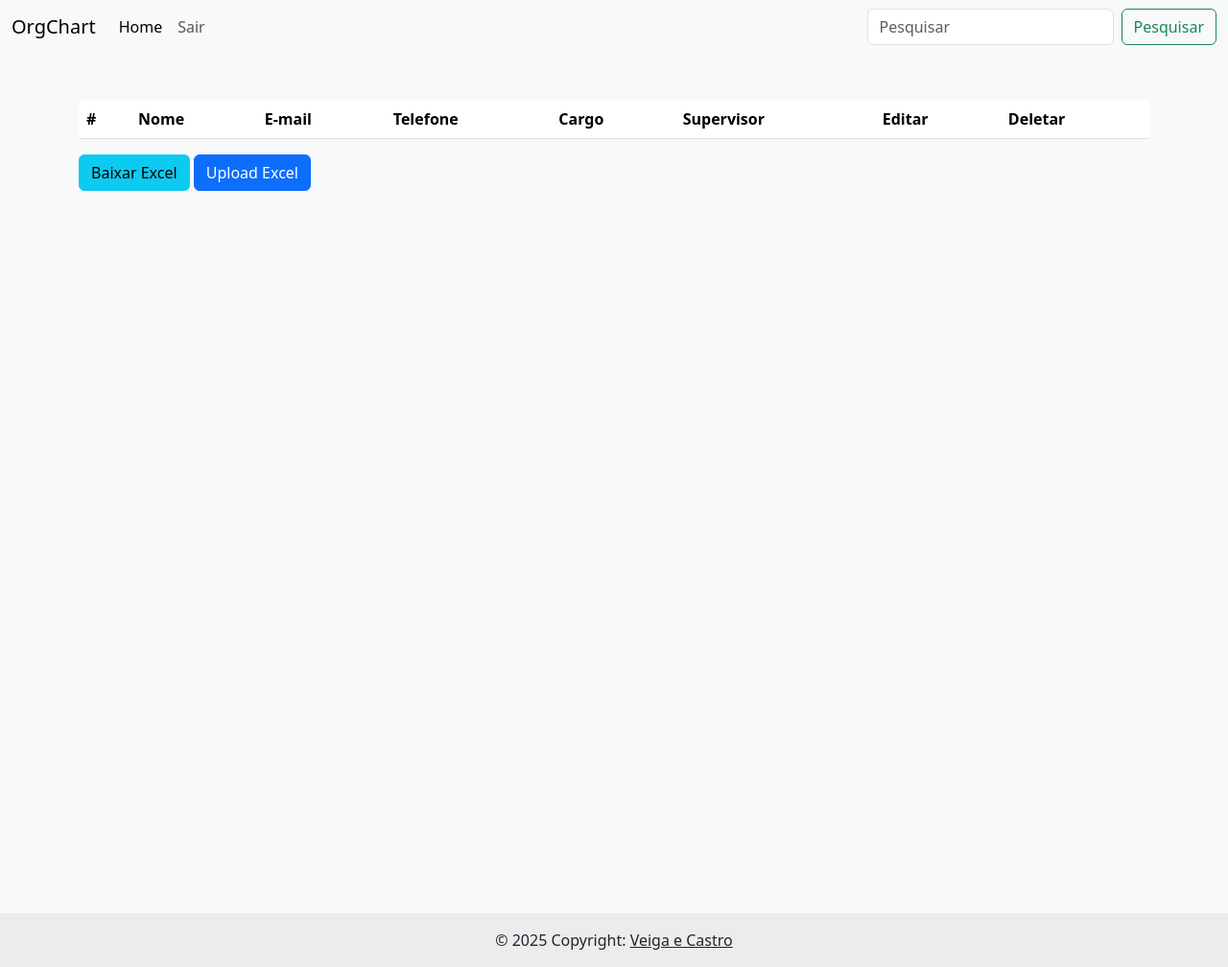
After one commit to JhonLoll/JS-OrgChart, a Django app: page /listemployee/upload_excel in a window 1280 px wide. The commit adds this page. Shown: the whole page at 96% size. Run offline with Django 5.2, Linux system fonts and the light colour scheme; lists and menus that the app fills with data are empty.

Commit message:
chart funcionando, form de add funcionando, tentando integrar com Excel

```diff
--- a/OrgChart/urls.py
+++ b/OrgChart/urls.py
@@ -19,5 +19,5 @@ from django.urls import include, path
 
 urlpatterns = [
     path('admin/', admin.site.urls),
-    path('chart/', include('chart.urls'))
+    path('', include('chart.urls'))
 ]
--- a/chart/admin.py
+++ b/chart/admin.py
@@ -1,7 +1,8 @@
 from django.contrib import admin
 
-from chart.models import Colaborador, User
+from chart.models import Cargo, Colaborador, User
 
 # Register your models here.
 admin.site.register(User)
 admin.site.register(Colaborador)
+admin.site.register(Cargo)
--- a/chart/static/scripts/script.js
+++ b/chart/static/scripts/script.js
@@ -0,0 +1,17 @@
+function toggleInputCargo(){
+    const cargoSelect = document.getElementById('cargo');
+    const newCargoContainer = document.getElementById('new_cargo');
+
+    if (cargoSelect.value === 'new') {
+      newCargoContainer.style.display = 'block';
+    } else {
+      newCargoContainer.style.display = 'none';
+    }
+  }
+
+// Executar a função no carregamento da página para configurar o estado inicial
+document.addEventListener('DOMContentLoaded', toggleInputCargo);
+
+function popupMessage(message){
+    alert(message);
+}
--- /dev/null
+++ b/chart/static/styles/list.css
@@ -0,0 +1,8 @@
+.list-container{
+    width: 100%;
+    height: 100vh;
+    /* display: flex;
+    flex-direction: column;
+    align-items: center;
+    justify-content: center; */
+}
--- /dev/null
+++ b/chart/templates/list_employee.html
@@ -0,0 +1,142 @@
+<!DOCTYPE html>
+{% load static %}
+<html lang="en">
+<head>
+    <meta charset="UTF-8">
+    <meta name="viewport" content="width=device-width, initial-scale=1.0">
+
+    {% comment %} CSS {% endcomment %}
+    <link href="https://cdn.jsdelivr.net/npm/bootstrap@5.3.5/dist/css/bootstrap.min.css" rel="stylesheet" integrity="sha384-SgOJa3DmI69IUzQ2PVdRZhwQ+dy64/BUtbMJw1MZ8t5HZApcHrRKUc4W0kG879m7" crossorigin="anonymous">
+    <link rel="stylesheet" href="{% static 'styles/list.css' %}">
+
+    <title>Listar Colaborador</title>
+</head>
+<body class="bg-light">
+    <div class="navbar-orgchart">
+        <nav class="navbar navbar-expand-lg navbar-light bg-light">
+            <div class="container-fluid">
+            <a class="navbar-brand" href="#">OrgChart</a>
+            {% comment %} <form class="d-flex">
+                <input class="form-control me-2" type="search" placeholder="Search" aria-label="Search">
+                <button class="btn btn-outline-success" type="submit">Search</button>
+            </form> {% endcomment %}
+            <button class="navbar-toggler" type="button" data-bs-toggle="collapse" data-bs-target="#navbarSupportedContent" aria-controls="navbarSupportedContent" aria-expanded="false" aria-label="Toggle navigation">
+                <span class="navbar-toggler-icon"></span>
+            </button>
+            <div class="collapse navbar-collapse" id="navbarSupportedContent">
+                <ul class="navbar-nav me-auto mb-2 mb-lg-0">
+                <li class="nav-item">
+                    <a class="nav-link active" aria-current="page" href="{% url 'index' %}">Home</a>
+                </li>
+                {% if user.is_staff %}
+                    <li class="nav-item dropdown">
+                    <a class="nav-link dropdown-toggle" href="#" id="navbarDropdown" role="button" data-bs-toggle="dropdown" aria-expanded="false">
+                        Admin
+                    </a>
+                    <ul class="dropdown-menu" aria-labelledby="navbarDropdown">
+                        <li><a class="dropdown-item" href="{% url 'register_employee' %}">Cadastrar Colaborador</a></li>
+                        <li><a class="dropdown-item" href="{% url 'list_employee' %}">Listar Colaborador</a></li>
+                    </ul>
+                    </li>
+                {% endif %}
+                <li class="nav-item">
+                    <a class="nav-link" href="{% url 'logout' %}" tabindex="-1">Sair</a>
+                </li>
+                </ul>
+                <form class="d-flex">
+                    <input class="form-control me-2" type="search" placeholder="Pesquisar" aria-label="Pesquisar">
+                    <button class="btn btn-outline-success" type="submit">Pesquisar</button>
+                </form>
+            </div>
+            </div>
+        </nav>
+    </div>
+    <div class="container mt-5 list-container">
+        <table class="table">
+            <thead>
+                <tr>
+                <th scope="col">#</th>
+                <th scope="col">Nome</th>
+                <th scope="col">E-mail</th>
+                <th scope="col">Telefone</th>
+                <th scope="col">Cargo</th>
+                <th scope="col">Supervisor</th>
+                <th scope="col">Editar</th>
+                <th scope="col">Deletar</th>
+                </tr>
+            </thead>
+            <tbody class="table-group-divider">
+                {% for employee in employees %}
+                <tr>
+                    <th scope="row">{{ employee.id }}</th>
+                    <td>{{ employee.nome }}</td>
+                    <td>{{ employee.email }}</td>
+                    <td>{{ employee.telefone }}</td>
+                    <td>{{ employee.cargo }}</td>
+                    <td>{{ employee.supervisor }}</td>
+                    <td><a href="{% url 'edit_employee' employee.id %}">Editar</a></td>
+                    <td><a href="{% url 'delete_employee' employee.id %}">Deletar</a></td>
+                </tr>
+                {% endfor %}
+            </tbody>
+        </table>
+        {% comment %} Botão para baixar os dados em excel {% endcomment %}
+        <a href="{% url 'view_download_excel' %}" class="btn btn-info">Baixar Excel</a>
+
+        {% comment %} Abre opção para subir arquivo excel {% endcomment %}
+        <button type="button" data-bs-toggle="modal" data-bs-target="#uploadModal" class="btn btn-primary">Upload Excel</button>
+
+        {% comment %} Exibe a mensagem de erro ou sucesso {% endcomment %}
+        {% if error %}
+            <script>
+                alert("error");
+            </script>
+        {% endif %}
+
+        {% if sucess %}
+            <script>
+                alert("sucess");
+            </script>
+        {% endif %}
+
+        <!-- Modal -->
+        <div class="modal fade" id="uploadModal" tabindex="-1" aria-labelledby="uploadModalLabel" aria-hidden="true">
+            <div class="modal-dialog">
+                <div class="modal-content">
+                    <div class="modal-header">
+                        <h5 class="modal-title" id="uploadModalLabel">Upload de Arquivo Excel</h5>
+                        <button type="button" class="btn-close" data-bs-dismiss="modal" aria-label="Close"></button>
+                    </div>
+                    <div class="modal-body">
+                        <form method="post" enctype="multipart/form-data" action="{% url 'view_upload_excel' %}">
+                            {% csrf_token %}
+                            <div class="mb-3">
+                                <label for="excelFile" class="form-label">Selecione o arquivo Excel</label>
+                                <input type="file" class="form-control" id="excelFile" name="excel_file" accept=".xlsx,.xls">
+                            </div>
+                            <button type="submit" class="btn btn-primary">Enviar</button>
+                        </form>
+                    </div>
+                </div>
+            </div>
+        </div>
+
+    </div>
+
+    <footer class="bg-body-tertiary text-center">
+        <!-- Grid container -->
+        <div class="container p-4"></div>
+        <!-- Grid container -->
+
+        <!-- Copyright -->
+        <div class="text-center p-3" style="background-color: rgba(0, 0, 0, 0.05);">
+          © 2025 Copyright:
+          <a class="text-body" href="">Veiga e Castro</a>
+        </div>
+        <!-- Copyright -->
+    </footer>
+    {% comment %} JS {% endcomment %}
+    <script src="https://cdn.jsdelivr.net/npm/bootstrap@5.3.5/dist/js/bootstrap.bundle.min.js" integrity="sha384-k6d4wzSIapyDyv1kpU366/PK5hCdSbCRGRCMv+eplOQJWyd1fbcAu9OCUj5zNLiq" crossorigin="anonymous"></script>
+    <script src="{% static "scripts/script.js" %}"></script>
+</body>
+</html>
--- a/chart/templates/orgchart.html
+++ b/chart/templates/orgchart.html
@@ -62,9 +62,13 @@
       <div id="tree"></div>
 
       <script>
+        OrgChart.SEARCH_PLACEHOLDER = "Pesquisar Colaborador";
         const chart = new OrgChart(document.getElementById("tree"), {
             template: "ula",
             enableSearch: true,
+            editForm: {
+                readOnly: true,
+            },
             nodeBinding: {
                 field_0: "name",
                 field_1: "title",
@@ -78,7 +82,7 @@
         });
       </script>
     </div>
-    <footer class="bg-body-tertiary text-center fixed-bottom">
+    <footer class="bg-body-tertiary text-center text-body-secondary">
       <!-- Grid container -->
       <div class="container p-4"></div>
       <!-- Grid container -->
--- a/chart/urls.py
+++ b/chart/urls.py
@@ -1,4 +1,3 @@
-from os import name
 from django.urls import path
 from . import views
 
@@ -11,6 +10,7 @@ urlpatterns = [
     # ==================================================
     # Signin URL
     path('signin/', views.signin, name='signin'),
+    path('accounts/login/', views.signin, name='signin'),
 
     # Signup URL
     path('signup/', views.signup, name='signup'),
@@ -26,9 +26,18 @@ urlpatterns = [
     # Register Employee - URL
     path('registeremployee/', views.register_employee, name='register_employee'),
 
+    # Register Employee with Excel - URL
+    path('listemployee/upload_excel', views.view_upload_excel, name='view_upload_excel'),
+
+    # Download Excel - URL
+    path('download_excel/', views.view_download_excel, name='view_download_excel'),
+
     # List Employee - URL
     path('listemployee/', views.list_employee, name='list_employee'),
     path('listemployee/<int:id>', views.list_employee, name='list_employee'),
+
+    # Edit Employee - URL
+    path('editemployee/<int:id>', views.edit_employee, name='edit_employee'),
 
     # Delete Employee - URL
     path('deleteemployee/<int:id>', views.delete_employee, name='delete_employee'),
--- a/chart/views.py
+++ b/chart/views.py
@@ -1,10 +1,16 @@
 import json
 from django.shortcuts import redirect, render
-from django.http import HttpResponse, HttpResponseRedirect
+from django.http import FileResponse, HttpResponse, HttpResponseRedirect
 from django.contrib.auth import authenticate, login, logout
 from django.contrib.auth.decorators import login_required
 
 from chart.models import Cargo, Colaborador, User
+
+# Função para baixar o arquivo Excel
+from chart.functions.downloadexcel import download_excel
+
+# Função para importar os dados do arquivo Excel
+from chart.functions.uploadexcel import upload_excel
 
 @login_required
 def index(request):
@@ -17,7 +23,6 @@ def index(request):
         return redirect("signin")
 
 # ======================================
-
 # View - Login
 def signin(request):
     if request.method == "POST":
@@ -66,19 +71,27 @@ def _logout(request):
 
 # ======================================
 
-# View - OrgChart
 def orgchart(request):
-    data = [
-        { "id": 1, "name": "Diretor Geral", "title": "CEO", "img": "/static/img/ceo.jpg" },
-        { "id": 2, "pid": 1, "name": "Maria", "title": "Financeiro", "img": "/static/img/maria.jpg" },
-        { "id": 3, "pid": 1, "name": "Carlos", "title": "Operações", "img": "/static/img/carlos.jpg" },
-        { "id": 4, "pid": 2, "name": "Ana", "title": "Tesouraria", "img": "/static/img/ana.jpg" },
-    ]
+    colaboradores = Colaborador.objects.all()
+    data = []
+
+    for colaborador in colaboradores:
+        item = {
+            "id": colaborador.id,
+            "name": colaborador.nome,
+            "title": colaborador.cargo.nome if colaborador.cargo else "",
+            "img": colaborador.imagem if colaborador.imagem else "/static/img/user.png"
+        }
+
+        if colaborador.supervisor:
+            item["pid"] = colaborador.supervisor.id
+
+        data.append(item)
+
     if request.user.is_authenticated:
         return render(request, "orgchart.html", {"data": json.dumps(data)})
 
     return redirect("signin")
-
 # ======================================
 
 # View - Cadastrar Colaborador
@@ -86,21 +99,97 @@ def register_employee(request):
     cargo = Cargo.objects.all()
     supervisor = Colaborador.objects.all()
 
+    if request.method == "POST":
+        # Captura os dados do formulário
+        nome = request.POST.get("nome")
+        email = request.POST.get("email")
+        telefone = request.POST.get("telefone")
+        supervisor_id = request.POST.get("supervisor")
+
+        # Verifica se é um novo cargo
+        selected_cargo = request.POST.get("cargo")
+        if selected_cargo == "new":
+            novo_cargo = request.POST.get("new_cargo")
+            novo_salario = request.POST.get("salario", 0)
+
+            # Verifica se o campo "novo_cargo" está vazio
+            if not novo_cargo:
+                return render(request, "register_employee.html", {"error": "O campo 'Novo Cargo' é obrigatório."})
+
+            cargo = Cargo(nome=novo_cargo, salario=float(novo_salario) if novo_salario else 0)
+            cargo.save()
+
+        else:
+            try:
+                cargo = Cargo.objects.get(id=selected_cargo)
+            except Cargo.DoesNotExist:
+                cargo = None
+                return render(request, "register_employee.html", {"error": "Cargo não encontrado."})
+
+        # Verifica se é um novo supervisor
+        supervisor = None
+        if supervisor_id:
+            try:
+                supervisor = Colaborador.objects.get(id=supervisor_id)
+            except Colaborador.DoesNotExist:
+                supervisor = None
+                return render(request, "register_employee.html", {"error": "Supervisor não encontrado."})
+
+        # Salva o novo colaborador
+        colaborador = Colaborador(nome=nome, email=email, telefone=telefone, supervisor=supervisor, cargo=cargo)
+        colaborador.save()
+
+        # Redireciona para a página de listagem
+        return redirect("list_employee")
+
     return render(request, 'register_employee.html', {
         "cargo": cargo,
         "supervisor": supervisor
         }
     )
 
+# View - Editar Colaborador
+def edit_employee(request, id):
+    pass
+
 # View - Listar Colaborador
 def list_employee(request, id=None):
-    if id:
-        pass
+    colaboradores = Colaborador.objects.all()
 
-    return None
+    return render(request, 'list_employee.html', {"employees": colaboradores})
 
 # View - Deletar Colaborador
 def delete_employee(request):
     pass
 
 # ======================================
+# View - Upload Excel
+def view_upload_excel(request):
+    # Recebe o arquivo Excel
+    file = request.FILES.get('file')
+
+    # Verifica se o arquivo foi enviado
+    if file:
+        # Verifica se o arquivo é um arquivo Excel
+        if file.name.endswith('.xlsx') or file.name.endswith('.xls'):
+            # Verifica se o arquivo é válido
+            if upload_excel(file):
+                # Retorna uma mensagem de sucesso
+                return render(request, 'list_employee.html', {'success': 'Arquivo importado com sucesso!'})
+            else:
+                # Retorna uma mensagem de erro
+                return render(request, 'list_employee.html', {'error': 'Erro ao importar o arquivo!'})
+        else:
+            # Retorna uma mensagem de erro
+            return render(request, 'list_employee.html', {'error': 'Arquivo inválido!'})
+    else:
+        # Retorna uma mensagem de erro
+        return render(request, 'list_employee.html', {'error': 'Arquivo não enviado!'})
+
+# View - Download Excel
+def view_download_excel(request):
+    # Baixa o arquivo Excel
+    file_path = download_excel()
+
+    # Retorna o arquivo para download
+    return FileResponse(open(file_path, 'rb'), as_attachment=True)
```
Also changed, not shown: chart/functions/downloadexcel.py (added, +14 -0 lines), chart/functions/uploadexcel.py (added, +36 -0 lines), chart/models.py (+7 -1 lines), chart/templates/register_employee.html (+36 -10 lines), chart/static/img/user.png (added), 1 other file. Lines whose indentation alone changed are shown as unchanged.
